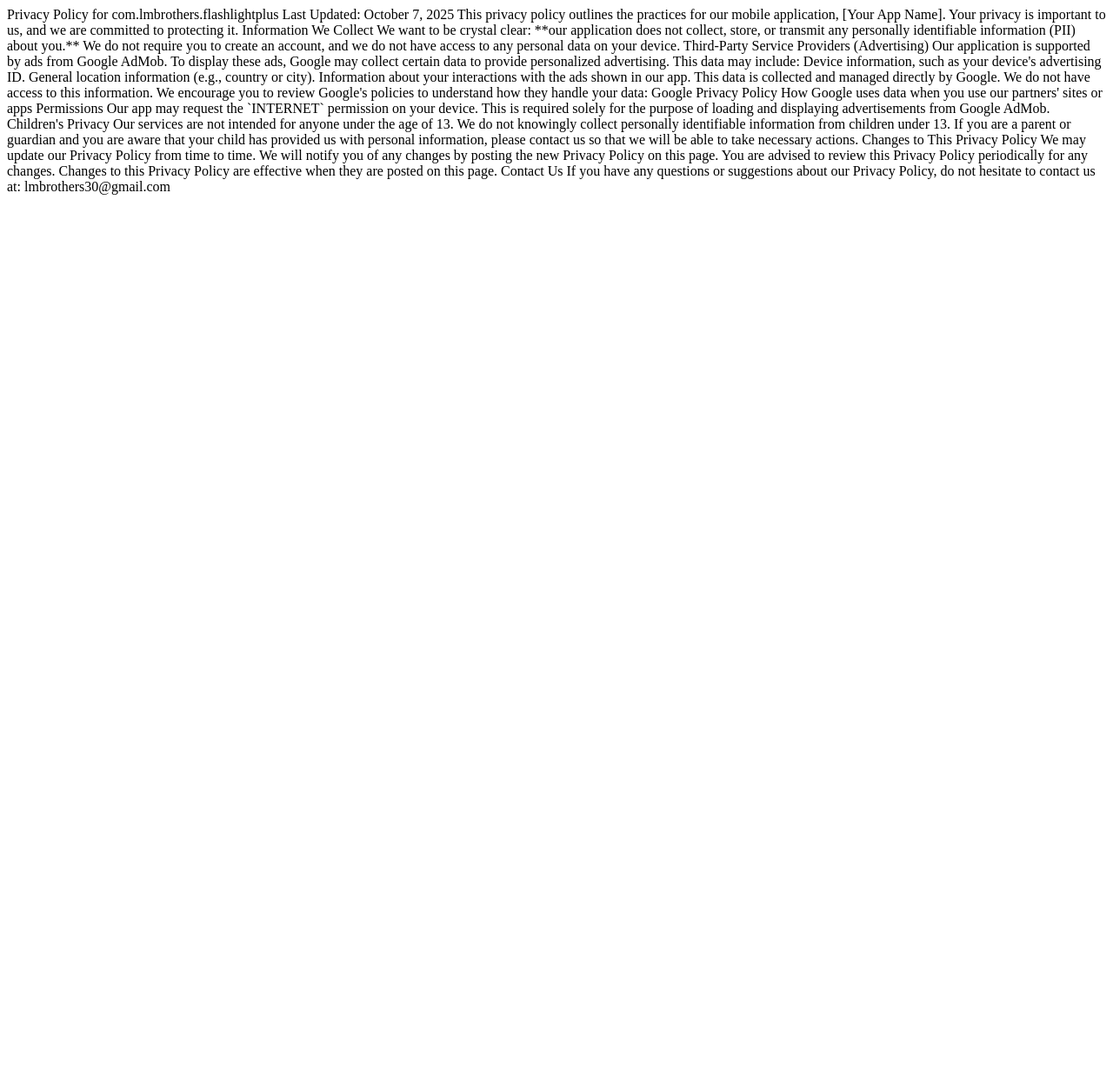
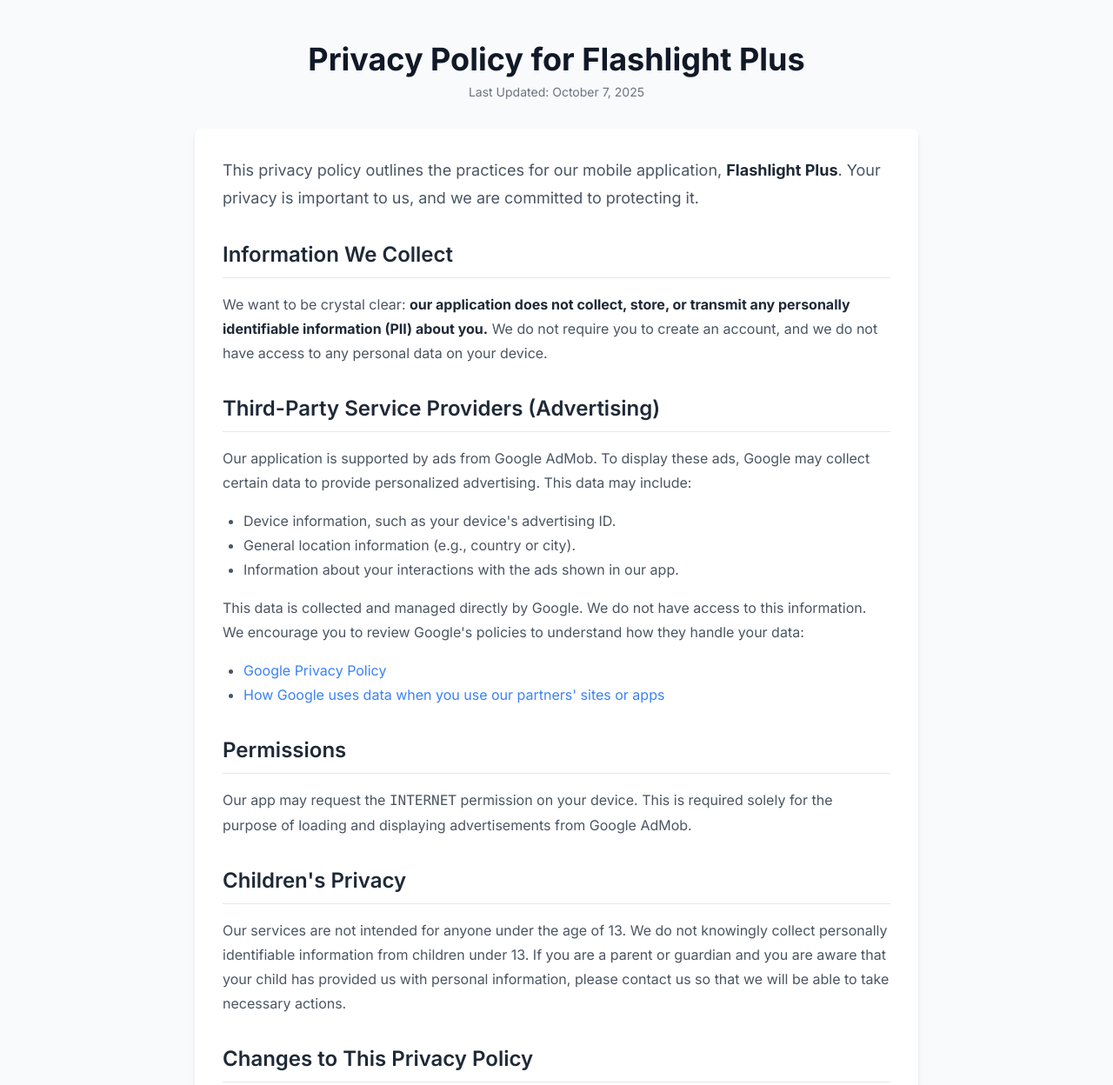
Before and after one commit to lakshxy7/com.lmbrothers.Privacy-policy, a plain HTML site: page index.html in a window 1280 px wide. Shown: the top 1248 px of the page at 87% size. Before the commit the page ends 800 px from the top, so only its background shows below. Drawn offline with nearby package versions, Linux system fonts and the light colour scheme.

Commit message:
Update index.html

```diff
--- a/index.html
+++ b/index.html
@@ -1,29 +1,101 @@
-Privacy Policy for com.lmbrothers.flashlightplus
-Last Updated: October 7, 2025
+<!DOCTYPE html>
+<html lang="en">
+<head>
+    <meta charset="UTF-8">
+    <meta name="viewport" content="width=device-width, initial-scale=1.0">
+    <title>Privacy Policy - Flashlight Plus</title>
+    <script src="https://cdn.tailwindcss.com"></script>
+    <link href="https://fonts.googleapis.com/css2?family=Inter:wght@400;500;600;700&display=swap" rel="stylesheet">
+    <style>
+        body {
+            font-family: 'Inter', sans-serif;
+        }
+        /* Simple styling for the main content sections */
+        .content-section h2 {
+            font-size: 1.5rem; /* 24px */
+            font-weight: 600;
+            margin-top: 2rem; /* 32px */
+            margin-bottom: 1rem; /* 16px */
+            border-bottom: 1px solid #e5e7eb; /* gray-200 */
+            padding-bottom: 0.5rem; /* 8px */
+        }
+        .content-section p, .content-section ul {
+            margin-bottom: 1rem; /* 16px */
+            line-height: 1.75;
+            color: #4b5563; /* gray-600 */
+        }
+        .content-section ul {
+            list-style-type: disc;
+            padding-left: 1.5rem; /* 24px */
+        }
+        .content-section a {
+            color: #3b82f6; /* blue-500 */
+            text-decoration: none;
+        }
+        .content-section a:hover {
+            text-decoration: underline;
+        }
+        .content-section strong {
+            color: #1f2937; /* gray-800 */
+        }
+    </style>
+</head>
+<body class="bg-gray-50 text-gray-800">
 
-This privacy policy outlines the practices for our mobile application, [Your App Name]. Your privacy is important to us, and we are committed to protecting it.
+    <div class="container mx-auto max-w-4xl px-4 sm:px-6 lg:px-8 py-8 sm:py-12">
+        <!-- Header Section -->
+        <header class="text-center mb-8">
+            <h1 class="text-3xl sm:text-4xl font-bold text-gray-900">Privacy Policy for Flashlight Plus</h1>
+            <p class="text-sm text-gray-500 mt-2">Last Updated: October 7, 2025</p>
+        </header>
 
-Information We Collect
-We want to be crystal clear: **our application does not collect, store, or transmit any personally identifiable information (PII) about you.** We do not require you to create an account, and we do not have access to any personal data on your device.
+        <!-- Main Content Wrapper -->
+        <main class="bg-white p-6 sm:p-8 rounded-lg shadow-md">
+            <div class="content-section">
+                <p class="text-lg">This privacy policy outlines the practices for our mobile application, <strong>Flashlight Plus</strong>. Your privacy is important to us, and we are committed to protecting it.</p>
 
-Third-Party Service Providers (Advertising)
-Our application is supported by ads from Google AdMob. To display these ads, Google may collect certain data to provide personalized advertising. This data may include:
+                <!-- Information We Collect -->
+                <h2>Information We Collect</h2>
+                <p>We want to be crystal clear: <strong>our application does not collect, store, or transmit any personally identifiable information (PII) about you.</strong> We do not require you to create an account, and we do not have access to any personal data on your device.</p>
 
-Device information, such as your device's advertising ID.
-General location information (e.g., country or city).
-Information about your interactions with the ads shown in our app.
-This data is collected and managed directly by Google. We do not have access to this information. We encourage you to review Google's policies to understand how they handle your data:
+                <!-- Third-Party Service Providers -->
+                <h2>Third-Party Service Providers (Advertising)</h2>
+                <p>Our application is supported by ads from Google AdMob. To display these ads, Google may collect certain data to provide personalized advertising. This data may include:</p>
+                <ul>
+                    <li>Device information, such as your device's advertising ID.</li>
+                    <li>General location information (e.g., country or city).</li>
+                    <li>Information about your interactions with the ads shown in our app.</li>
+                </ul>
+                <p>This data is collected and managed directly by Google. We do not have access to this information. We encourage you to review Google's policies to understand how they handle your data:</p>
+                <ul>
+                    <li><a href="https://policies.google.com/privacy" target="_blank" rel="noopener noreferrer">Google Privacy Policy</a></li>
+                    <li><a href="https://policies.google.com/technologies/partner-sites" target="_blank" rel="noopener noreferrer">How Google uses data when you use our partners' sites or apps</a></li>
+                </ul>
 
-Google Privacy Policy
-How Google uses data when you use our partners' sites or apps
-Permissions
-Our app may request the `INTERNET` permission on your device. This is required solely for the purpose of loading and displaying advertisements from Google AdMob.
+                <!-- Permissions -->
+                <h2>Permissions</h2>
+                <p>Our app may request the <code>INTERNET</code> permission on your device. This is required solely for the purpose of loading and displaying advertisements from Google AdMob.</p>
 
-Children's Privacy
-Our services are not intended for anyone under the age of 13. We do not knowingly collect personally identifiable information from children under 13. If you are a parent or guardian and you are aware that your child has provided us with personal information, please contact us so that we will be able to take necessary actions.
+                <!-- Children's Privacy -->
+                <h2>Children's Privacy</h2>
+                <p>Our services are not intended for anyone under the age of 13. We do not knowingly collect personally identifiable information from children under 13. If you are a parent or guardian and you are aware that your child has provided us with personal information, please contact us so that we will be able to take necessary actions.</p>
 
-Changes to This Privacy Policy
-We may update our Privacy Policy from time to time. We will notify you of any changes by posting the new Privacy Policy on this page. You are advised to review this Privacy Policy periodically for any changes. Changes to this Privacy Policy are effective when they are posted on this page.
+                <!-- Changes to This Privacy Policy -->
+                <h2>Changes to This Privacy Policy</h2>
+                <p>We may update our Privacy Policy from time to time. We will notify you of any changes by posting the new Privacy Policy on this page. You are advised to review this Privacy Policy periodically for any changes. Changes to this Privacy Policy are effective when they are posted on this page.</p>
 
-Contact Us
-If you have any questions or suggestions about our Privacy Policy, do not hesitate to contact us at: lmbrothers30@gmail.com
+                <!-- Contact Us -->
+                <h2>Contact Us</h2>
+                <p>If you have any questions or suggestions about our Privacy Policy, do not hesitate to contact us at: <a href="mailto:lmbrothers30@gmail.com">lmbrothers30@gmail.com</a></p>
+            </div>
+        </main>
+
+        <!-- Footer -->
+        <footer class="text-center mt-8">
+            <p class="text-sm text-gray-500">&copy; 2025 com.lmbrothers.flashlightplus. All rights reserved.</p>
+        </footer>
+
+    </div>
+
+</body>
+</html>
```
